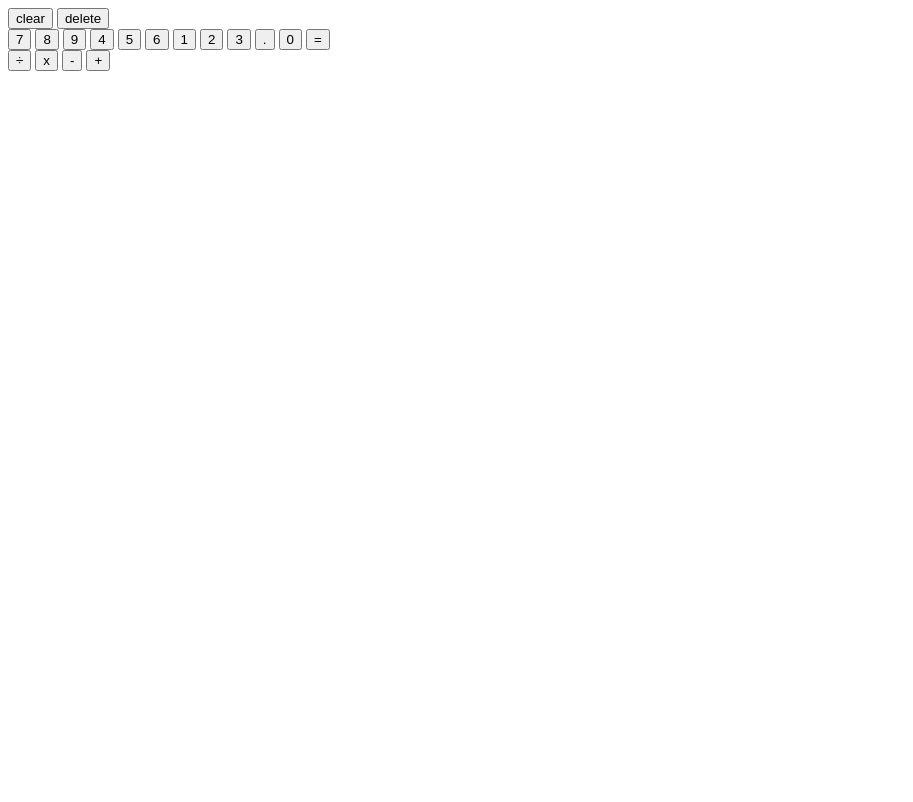
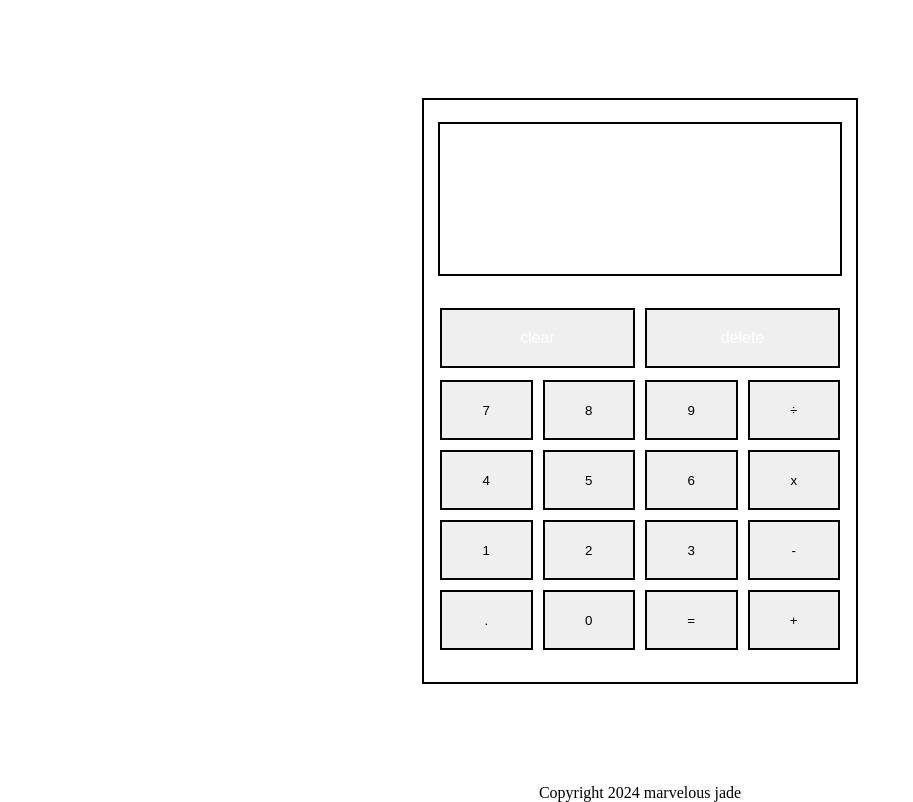
Before and after one commit to MarvelousJade/calculator, a plain HTML site: page index.html in a window 1280 px wide. Shown: the whole page, without its empty margins (0-913 px from the left). Drawn offline with Linux system fonts and the light colour scheme.

Commit message:
Done a lot with css

```diff
--- a/index.html
+++ b/index.html
@@ -8,9 +8,12 @@
   <link rel="stylesheet" href="style.css">
 </head>
 <body>
-  <div id="outline">
+  <div id="main">
+    <div id="calculator">
+      <div id="display">
         <div id="displayExpression"></div>
         <div id="displayNum"></div>
+      </div>
       <div id="functions">
         <button id="clear">clear</button>
         <button id="delete">delete</button>
@@ -38,5 +41,7 @@
         </div>
       </div>
     </div>
+  </div>
+  <div id="footer">Copyright 2024 marvelous jade</div>
 </body>
 </html>
--- a/script.js
+++ b/script.js
@@ -36,9 +36,9 @@ function operate(operator, firstNum, secondNum) {
 
 const displayExpression = document.querySelector("#displayExpression");
 const displayNum = document.querySelector("#displayNum")
-const outline= document.querySelector("#outline");
+const calculator= document.querySelector("#calculator");
 
-outline.addEventListener("click", (event) => clickHandler(event));
+calculator.addEventListener("click", (event) => clickHandler(event));
 
 function calculate(operator, firstNumber, secondNumber) {
   return operate(operator, firstNumber, secondNumber);
@@ -49,7 +49,8 @@ function getNumber(target) {
     displayNum.textContent += target.textContent;
   }
 
-  if (displayNum.textContent != "" && target.className === "operators") {
+  isFirstNumExisted = target.id === "=" && firstNum != "";
+  if (displayNum.textContent != "" && target.className === "operators" && (target.id != "=" || isFirstNumExisted)) {
     if (firstNum === "") {
       firstNum = displayNum.textContent;
     } else {
--- a/style.css
+++ b/style.css
@@ -1,8 +1,109 @@
+body,
+html {
+  height: 100%;
+}
+
 body {
   display: flex;
+  flex-direction: column;
+  justify-content: center;
+  align-items: center;
+  margin: 0;
 }
-#outline {
+
+#main {
+  display: flex;
+  flex: auto;
+  justify-content: center;
+  align-items: center;
+}
+
+#calculator{
   display: flex;
   flex-direction: column;
-  border: 1px;
+  align-items: center;
+  width: 400px;
+  height: 550px;
+  margin: 100px;
+  padding: 16px;
+  justify-content: space-around;
 }
+
+#calculator,
+#display,
+button {
+  border: 2px solid black;
+}
+
+#display {
+  height: 150px;
+  width: 100%;
+  margin: 0 0 20px 0;
+  display: flex;
+  flex-direction: column;
+  justify-content: flex-end;
+  align-items: flex-end;
+}
+
+#display div {
+  display: flex;
+  justify-content: flex-end;
+  align-items: center;
+}
+
+#displayExpression {
+  height: 50px;
+  font-size: 30px;
+}
+
+#displayNum {
+  height: 100px;
+  font-size: 60px;
+}
+
+#functions {
+  display: flex;
+  justify-content: space-between;
+}
+
+#functions button {
+  color: white;
+  padding: 15px 32px;
+  text-align: center;
+  text-decoration: none;
+  display: inline-block;
+  font-size: 16px;
+  width: 195px;
+  height: 60px;
+}
+
+#clear {
+  margin-right: 10px;
+}
+
+#input button {
+  padding: 20px;
+  width: 92.5px;
+  height: 60px;
+  margin-bottom: 10px;
+  text-align: center;
+}
+
+#digitalsContainer {
+  display: flex;
+  flex-wrap: wrap;
+}
+
+#digitalsContainer button {
+  margin-right: 10px;
+}
+
+#operatorsContainer {
+  display: flex;
+  flex-direction: column;
+  justify-content: flex-end;
+}
+
+#input {
+  display: flex;
+}
```
Lines whose indentation alone changed are shown as unchanged.
